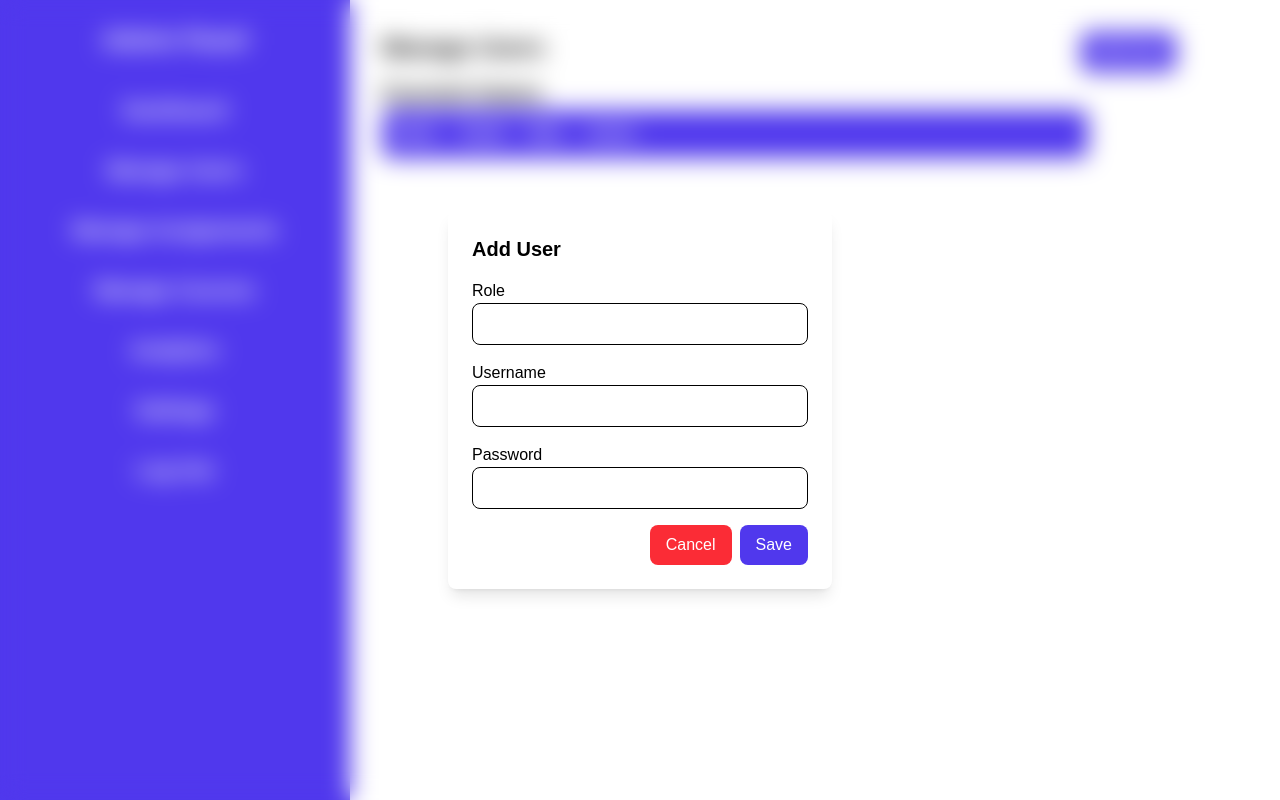
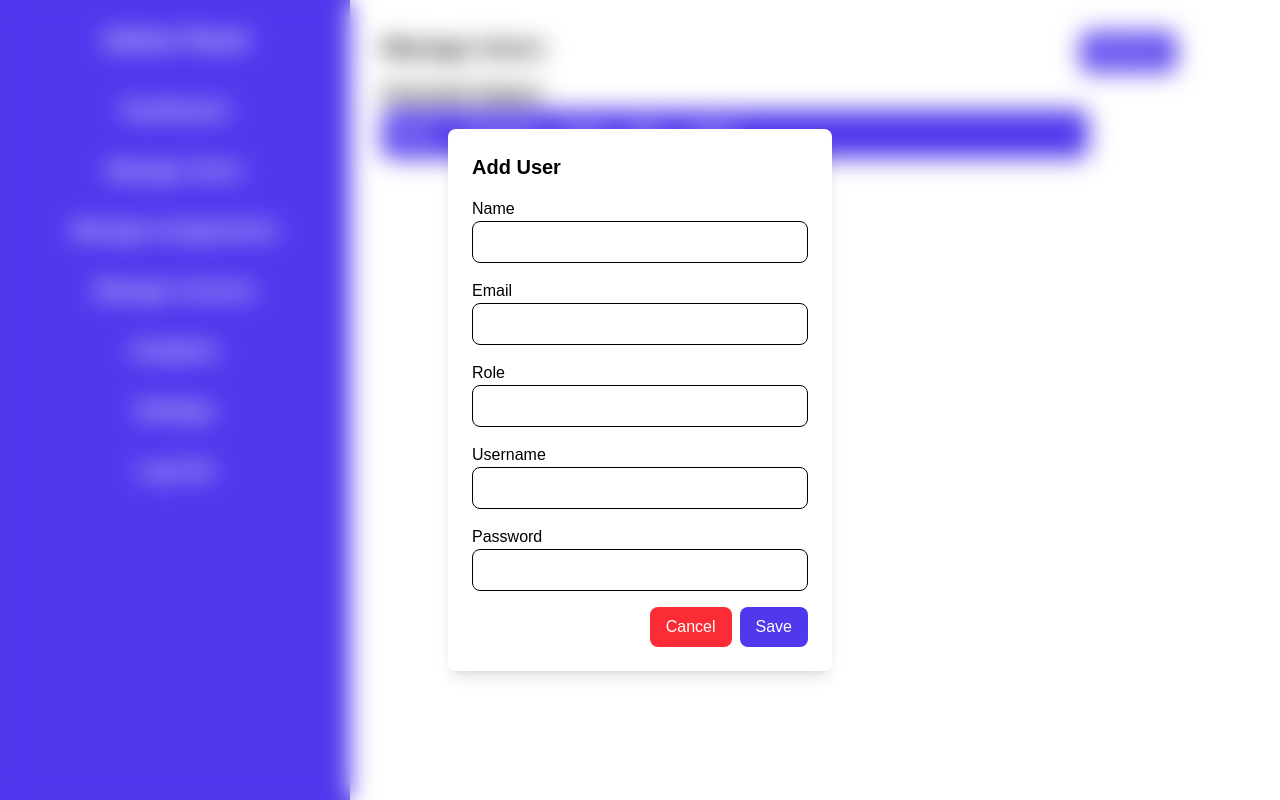
Before and after one commit to randiranirman/Learning-Management-System, a React (Vite) app in the folder frontend/: page /admin/manage-users in a window 1280 px wide. Built offline with nearby package versions, Linux system fonts and the light colour scheme.

Commit message:
fixed the course table

```diff
--- a/frontend/package.json
+++ b/frontend/package.json
@@ -14,6 +14,7 @@
     "@heroicons/react": "^2.2.0",
     "@tailwindcss/postcss": "^4.0.9",
     "axios": "^1.8.3",
+    "jwt-decode": "^4.0.0",
     "lucide-react": "^0.479.0",
     "postcss": "^8.5.3",
     "react": "^19.0.0",
--- a/frontend/src/pages/Login.jsx
+++ b/frontend/src/pages/Login.jsx
@@ -7,12 +7,14 @@ const Login = () => {
   const [loading, setLoading] = useState(false);
   const [error, setError] = useState(null);
 
+  // Set fade-in animation on component mount
   useEffect(() => {
     setTimeout(() => {
       setFadeIn(true);
     }, 100);
   }, []);
 
+  // Handle the login form submission
   const handleLogin = async (e) => {
     e.preventDefault();
     setLoading(true);
@@ -33,14 +35,14 @@ const Login = () => {
         throw new Error(data.message || "Login failed!");
       }
 
+      // Store tokens in local storage
       localStorage.setItem('access_token', data.access_token);
       localStorage.setItem('refresh_token', data.refresh_token);
 
-      window.location.href = "/admin";
     } catch (err) {
-      setError(err.message);
+      setError(err.message); // Set error message
     } finally {
-      setLoading(false);
+      setLoading(false); // Reset loading state
     }
   };
 
@@ -54,9 +56,10 @@ const Login = () => {
         <h2 className="text-2xl font-bold text-center text-gray-800">Welcome Back</h2>
         <p className="text-gray-500 text-center mb-6">Sign in to your account</p>
 
-        {error && <p className="text-red-500 text-center">{error}</p>}
+        {error && <p className="text-red-500 text-center">{error}</p>} {/* Error message */}
 
         <form onSubmit={handleLogin} className="space-y-4">
+          {/* Username input */}
           <div>
             <label className="block text-gray-700 font-semibold">Username</label>
             <input
@@ -69,6 +72,7 @@ const Login = () => {
             />
           </div>
 
+          {/* Password input */}
           <div>
             <label className="block text-gray-700 font-semibold">Password</label>
             <input
@@ -81,7 +85,7 @@ const Login = () => {
             />
           </div>
 
-
+          {/* Login button */}
           <button
             type="submit"
             className="w-full py-3 text-white bg-primary rounded-lg hover:bg-opacity-90 transition"
@@ -91,8 +95,12 @@ const Login = () => {
           </button>
         </form>
 
+        {/* Forgot Password link */}
         <p className="mt-4 text-center text-gray-500">
-          Don't have an account? <a href="#" className="text-primary font-semibold">Sign Up</a>
+          Forgot your password?{" "}
+          <a href="/forgot-password" className="text-primary font-semibold">
+            Reset it here
+          </a>
         </p>
       </div>
     </div>
--- a/frontend/src/roles/admin/AdminComponents/AddCoursePopup.jsx
+++ b/frontend/src/roles/admin/AdminComponents/AddCoursePopup.jsx
@@ -56,13 +56,13 @@ const AddCoursePopup = ({
             <button
               type="button"
               onClick={onClose}
-              className="px-4 py-2 bg-red text-white font-medium rounded-md hover cursor-pointer hover:bg-red-800 focus:outline-none focus:ring-2 focus:ring-red-500 focus:ring-offset-2 transition-colors"
+              className="px-4 py-2 bg-red  text-white font-medium rounded-md hover cursor-pointer hover:bg-red-800 focus:outline-none focus:ring-2 focus:ring-red-500 focus:ring-offset-2 transition-colors"
             >
               Cancel
             </button>
             <button
               type="submit"
-              className="px-4 py-2 bg-primary text-white font-medium rounded-md hover:bg-blue-700 focus:outline-none focus:ring-2 focus:ring-blue-500 focus:ring-offset-2 transition-colors"
+              className="px-4 py-2 bg-primary text-white cursor-pointer font-medium rounded-md hover:bg-blue-700 focus:outline-none focus:ring-2 focus:ring-blue-500 focus:ring-offset-2 transition-colors"
             >
               Save
             </button>
--- a/frontend/src/roles/admin/AdminComponents/AllCourses.jsx
+++ b/frontend/src/roles/admin/AdminComponents/AllCourses.jsx
@@ -4,7 +4,7 @@ const AllCourses = ({ subjectDetails }) => {
     <div className="overflow-x-auto">
       <table className="min-w-full bg-white border-0 border-gray-200 rounded-lg">
         <thead>
-          <tr className="bg-primary">
+          <tr className="bg-primary rounded-lg">
             <th className="px-4 py-2 text-left text-sm font-medium text-white text-xl">
               Subject Name
             </th>
--- a/frontend/src/roles/admin/AdminComponents/CurrentUser.jsx
+++ b/frontend/src/roles/admin/AdminComponents/CurrentUser.jsx
@@ -6,9 +6,10 @@ const CurrentUser = () => {
     <>
      <div className="flex flex-col max-w-[80%] border-black mt-1.5 mx-2 ">
          <h1 className="font-semibold text-2xl">Current Users</h1>
-         <thead className="bg-primary text-white font-semibold rounded-lg justify-between">
+         <thead className="bg-primary text-white font-semibold rounded-lg justify-between  ">
             <tr>
-                <th className="p-3 text-left" > Name</th>
+                <th className="p-3 text-left gap-2" > Name</th>
+                <th className="p-3 text-left" > Username</th>
                 <th  className="p-3 text-left" >Email</th>
                 <th className="p-3 text-left" >Role</th>
                 <th className="p-3 text-left" >Action</th>
--- a/frontend/src/roles/admin/AdminComponents/ManageUserPopup.jsx
+++ b/frontend/src/roles/admin/AdminComponents/ManageUserPopup.jsx
@@ -5,14 +5,44 @@ const ManageUserPopup = ({ setShowUserPopup }) => {
     role: "",
     username: "",
     password: "",
+    name: "",
+    email: ""
   });
 
+  const [errors, setErrors] = useState({
+    email: ""
+  });
+
+  const validateEmail = (email) => {
+    const emailRegex = /^[^\s@]+@[^\s@]+\.[^\s@]+$/;
+    return emailRegex.test(email);
+  };
+
   const handleChange = (e) => {
-    setFormData({ ...formData, [e.target.name]: e.target.value });
+    const { name, value } = e.target;
+
+    setFormData({ ...formData, [name]: value });
+
+    // Validate email when it changes
+    if (name === "email") {
+      if (!value) {
+        setErrors({ ...errors, email: "Email is required" });
+      } else if (!validateEmail(value)) {
+        setErrors({ ...errors, email: "Please enter a valid email address" });
+      } else {
+        setErrors({ ...errors, email: "" });
+      }
+    }
   };
 
   const handleSubmit = async (e) => {
     e.preventDefault();
+
+    // Validate email before submission
+    if (!validateEmail(formData.email)) {
+      setErrors({ ...errors, email: "Please enter a valid email address" });
+      return;
+    }
 
     try {
       const response = await fetch("https://localhost:7265/api/Auth/register", {
@@ -42,6 +72,33 @@ const ManageUserPopup = ({ setShowUserPopup }) => {
         <h2 className="text-xl font-semibold mb-4">Add User</h2>
 
         <form className="space-y-4" onSubmit={handleSubmit}>
+          <div>
+            <label className="block font-medium">Name</label>
+            <input
+              type="text"
+              name="name"
+              value={formData.name}
+              onChange={handleChange}
+              className="w-full p-2 border rounded-lg focus:ring focus:ring-primary outline-none"
+              required
+            />
+          </div>
+
+          <div>
+            <label className="block font-medium">Email</label>
+            <input
+              type="email"
+              name="email"
+              value={formData.email}
+              onChange={handleChange}
+              className={`w-full p-2 border rounded-lg focus:ring focus:ring-primary outline-none ${
+                errors.email ? "border-red-500" : ""
+              }`}
+              required
+            />
+            {errors.email && <p className="text-red-500 text-sm mt-1">{errors.email}</p>}
+          </div>
+
           <div>
             <label className="block font-medium">Role</label>
             <input
@@ -89,6 +146,7 @@ const ManageUserPopup = ({ setShowUserPopup }) => {
             <button
               type="submit"
               className="bg-primary text-white px-4 py-2 rounded-lg hover:bg-opacity-80 transition"
+              disabled={errors.email !== ""}
             >
               Save
             </button>
```
Also changed, not shown: 1 other file (tests, documents, lock files or other folders).
